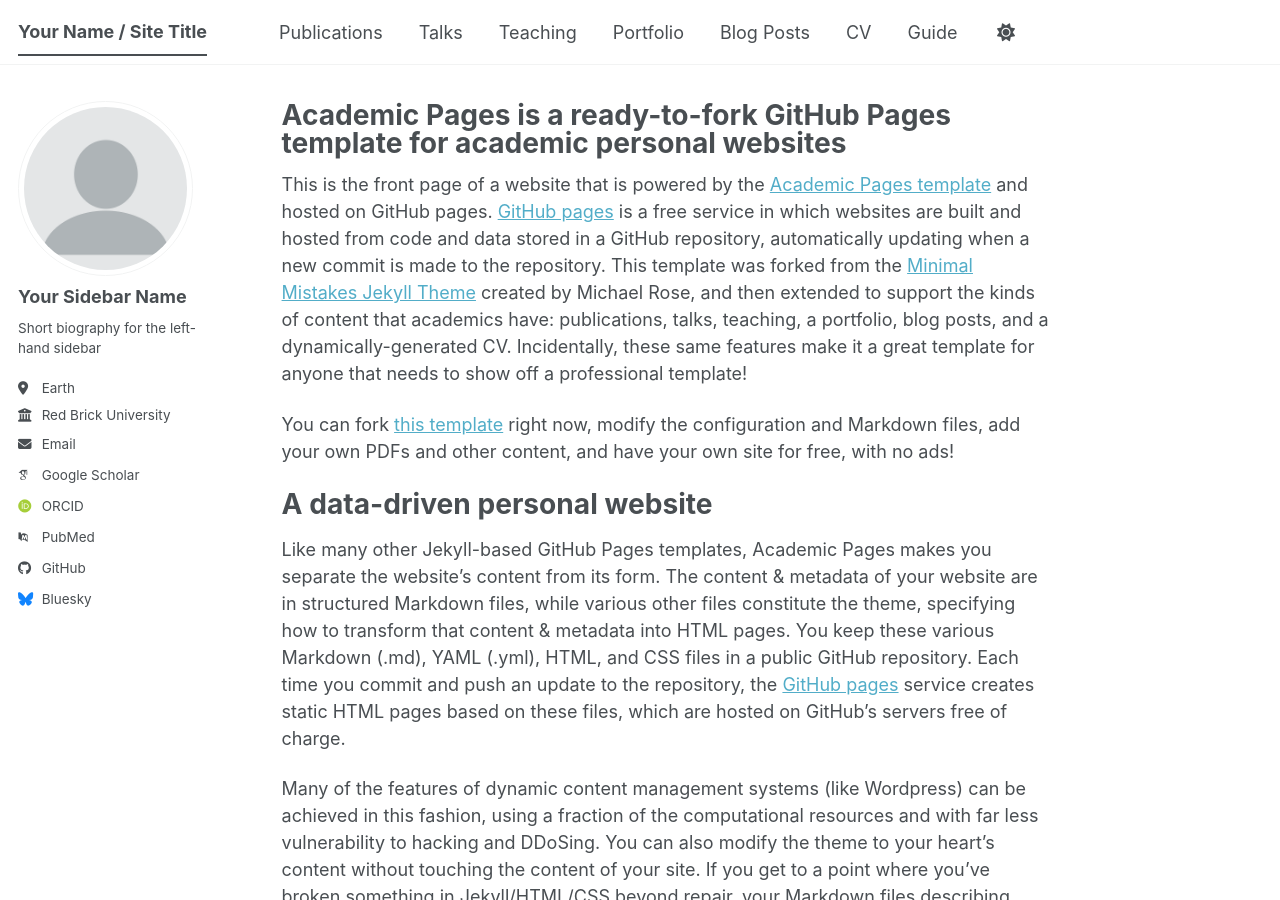
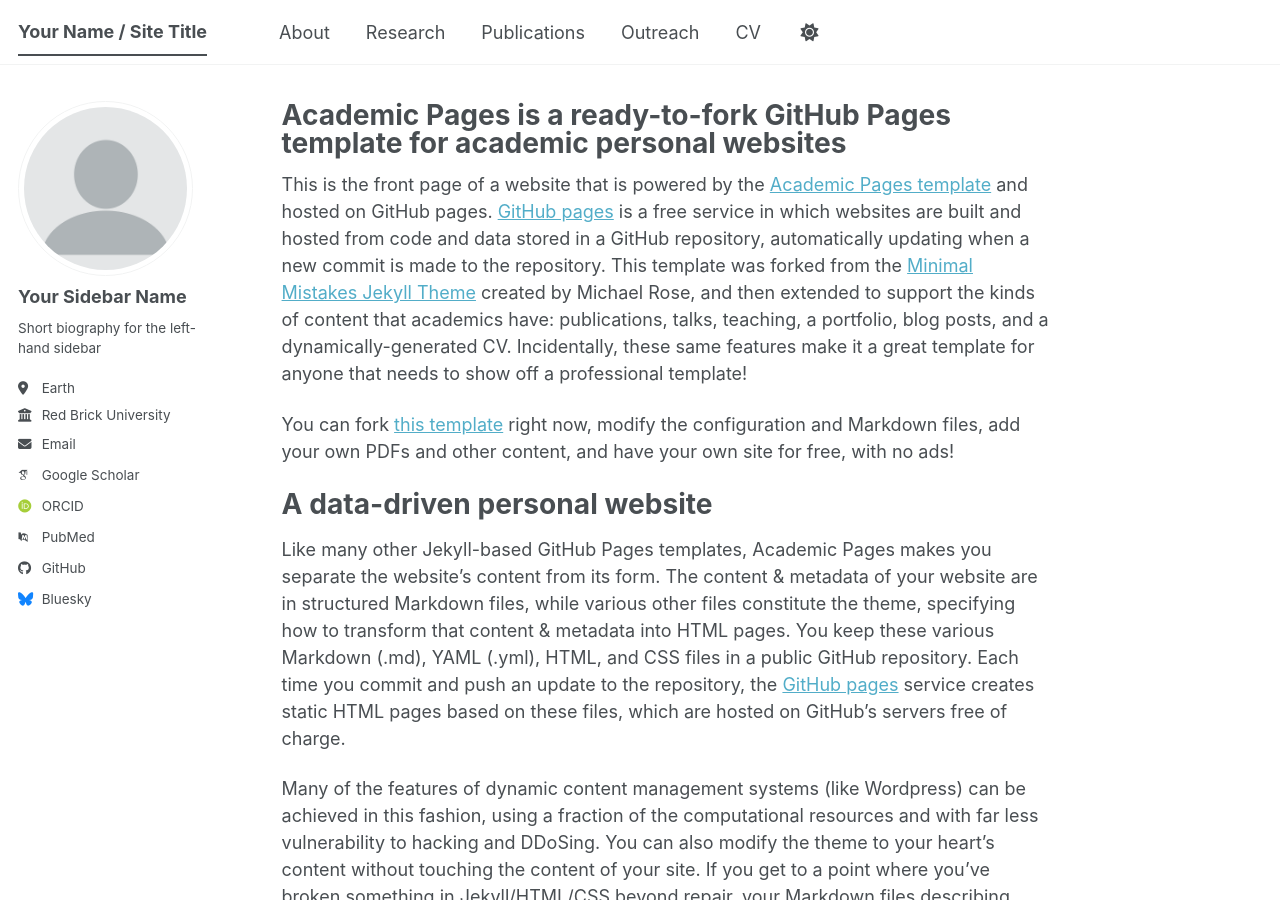
Before and after one commit to paarmitap/paarmitap.github.io, a Jekyll site: the page built from _pages/about.md, in a window 1280 px wide and 900 px high. Built offline with Jekyll 4.4.1, drawn with Linux system fonts in a browser that asks for light colours; some web fonts are replaced; a script bundle is joined from its source files by our own code; library files that are not in the unit come from our copies.

Commit message:
changing style

```diff
--- a/_data/navigation.yml
+++ b/_data/navigation.yml
@@ -8,26 +8,13 @@
 #      Markdown formatted page while the second is generated using JSON.
 
 main:
+  - title: "About"
+    url: /about/
+  - title: "Research"
+    url: /research/
   - title: "Publications"
     url: /publications/
-
-  - title: "Talks"
-    url: /talks/
-
-  - title: "Teaching"
-    url: /teaching/
-
-  - title: "Portfolio"
-    url: /portfolio/
-
-  - title: "Blog Posts"
-    url: /year-archive/
-
+  - title: "Outreach"
+    url: /outreach/
   - title: "CV"
     url: /cv/
-
-  # - title: "CV"
-  #   url: /cv-json/
-
-  - title: "Guide"
-    url: /markdown/
```
